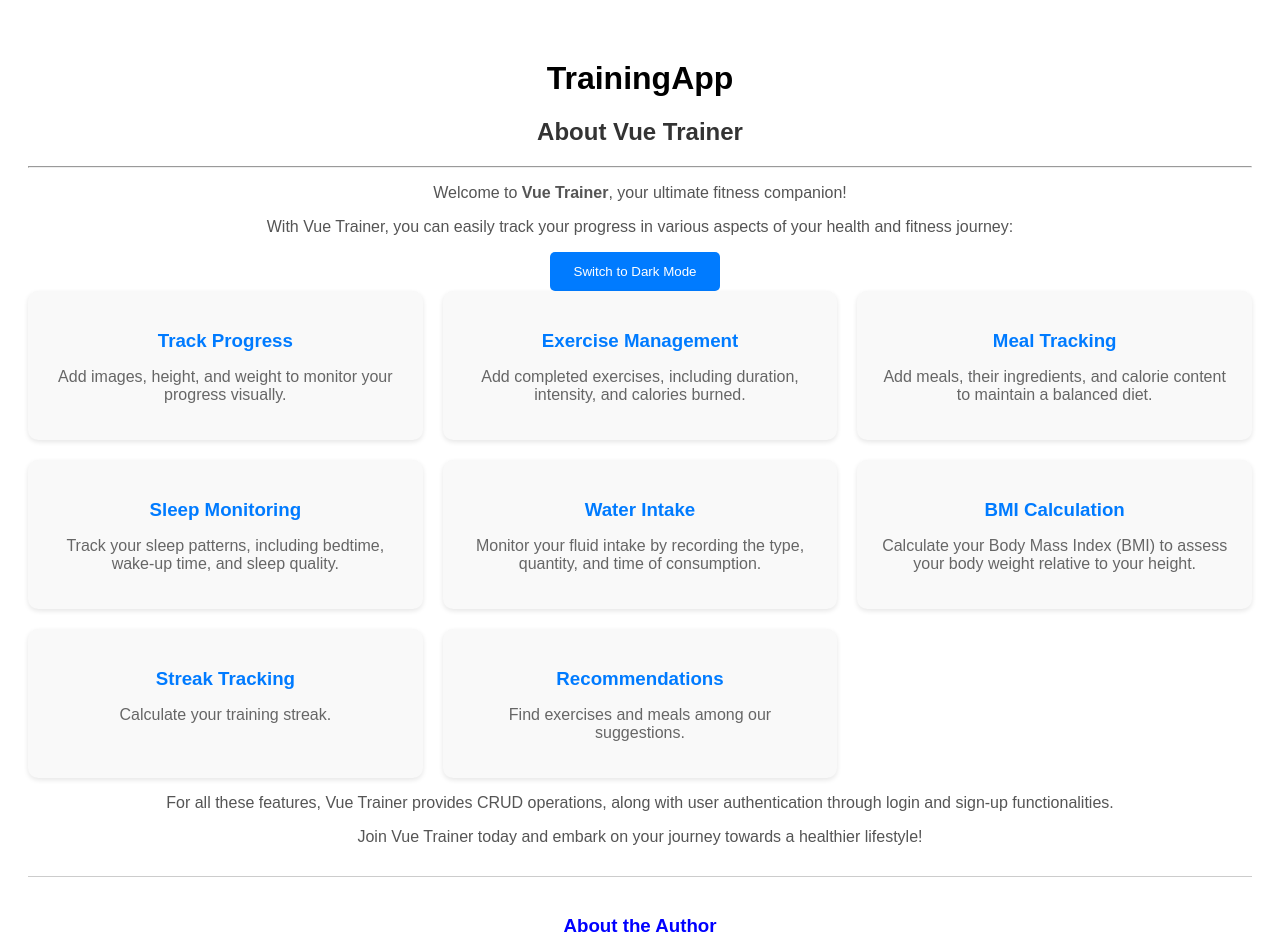
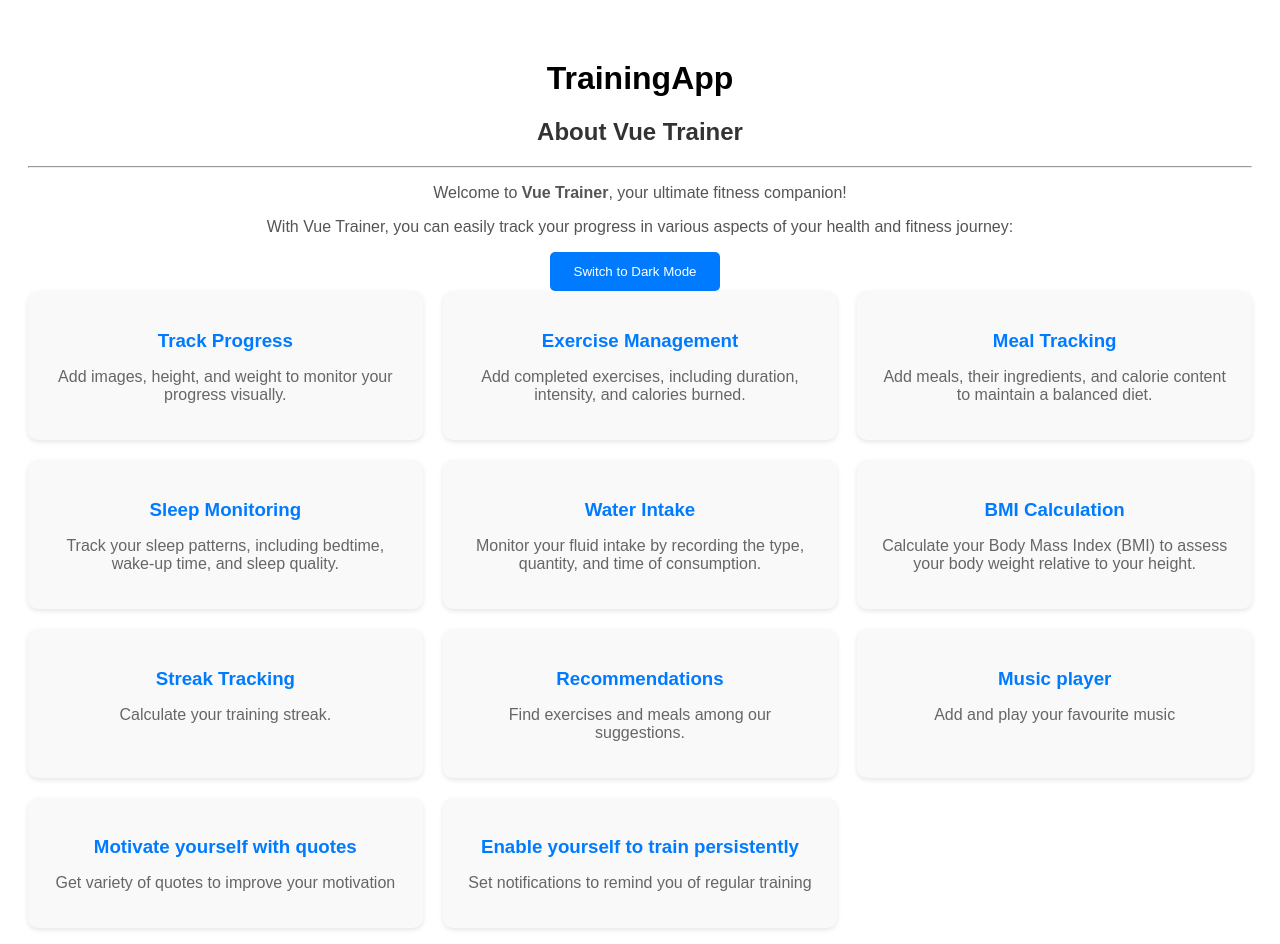
Before and after one commit to AntonioLabinjan/Projekt_PI, a Vue app: page /about in a window 1280 px wide. Shown: the top 944 px of the page. Built offline with nearby package versions, Linux system fonts and the light colour scheme.

Commit message:
Update AboutPage.vue
Zabilježio najnovije featurse na about stranici

```diff
--- a/src/components/AboutPage.vue
+++ b/src/components/AboutPage.vue
@@ -38,6 +38,18 @@
       <div class="feature">
         <h3 class="feature-title">Recommendations</h3>
         <p>Find exercises and meals among our suggestions.</p>
+      </div>
+      <div class="feature">
+        <h3 class="feature-title">Music player</h3>
+        <p>Add and play your favourite music</p>
+      </div>
+      <div class="feature">
+        <h3 class="feature-title">Motivate yourself with quotes</h3>
+        <p>Get variety of quotes to improve your motivation</p>
+      </div>
+      <div class="feature">
+        <h3 class="feautre-title">Enable yourself to train persistently</h3>
+        <p>Set notifications to remind you of regular training</p>
       </div>
     </div>
 
```
